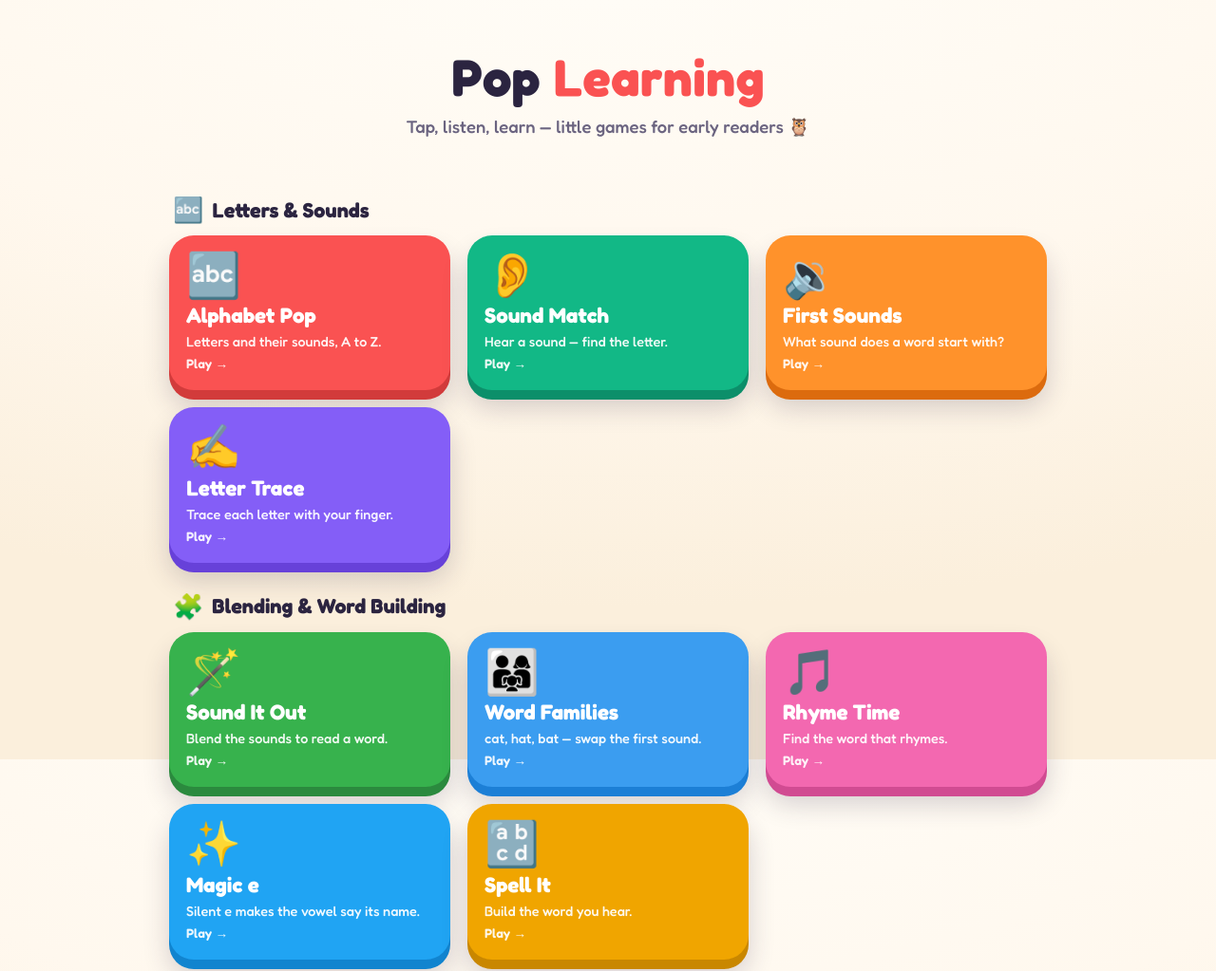
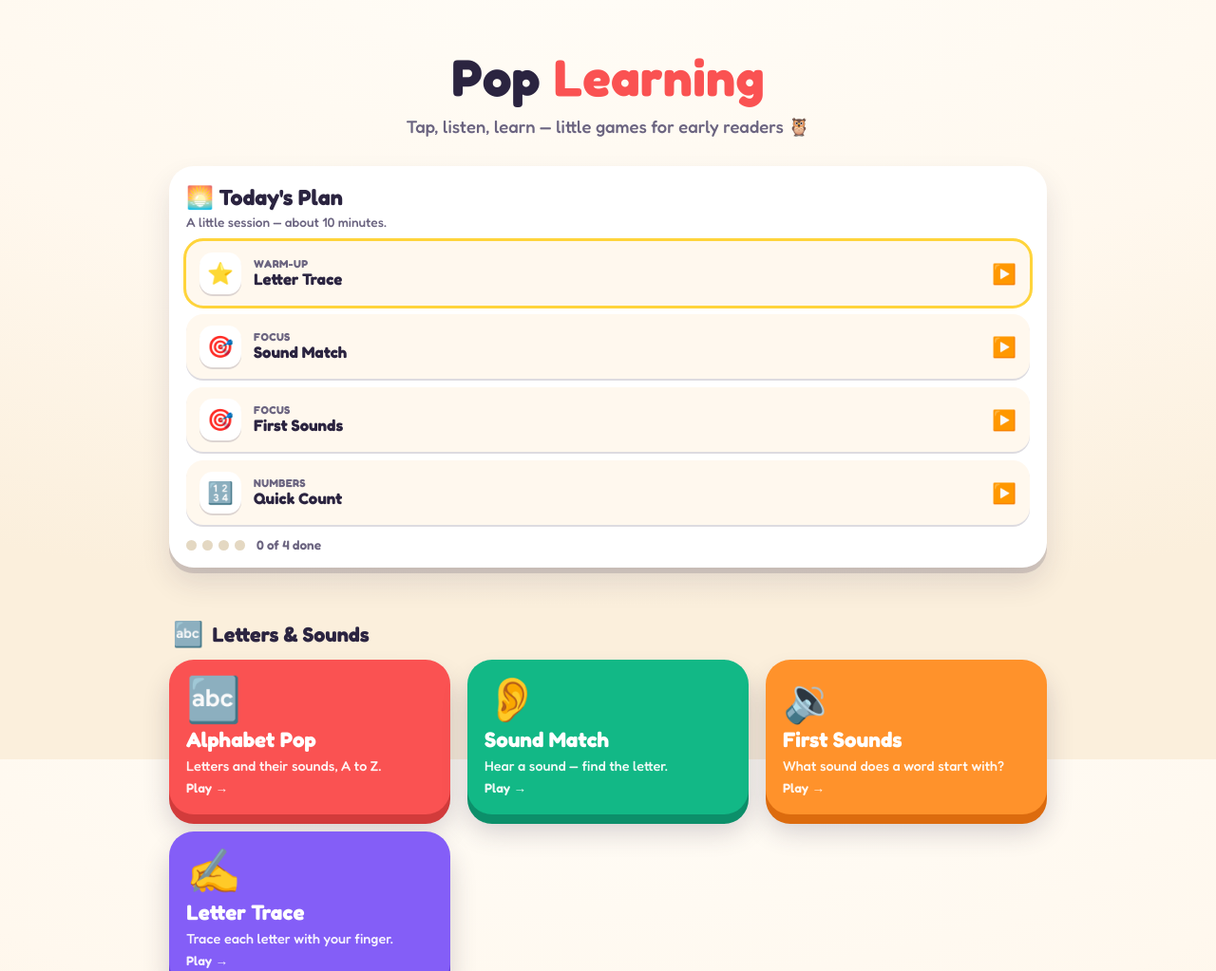
Before and after one commit to jclyons52/pop-learning, a plain HTML site: page index.html in a window 1280 px wide. Shown: the top 1023 px of the page at 95% size. Drawn offline with Linux system fonts and the light colour scheme.

Commit message:
Hub: Today's Plan card — adaptive steps, streak, finish celebration

```diff
--- a/index.html
+++ b/index.html
@@ -38,6 +38,47 @@
   .tile .desc{ font-size:.9rem; font-weight:500; opacity:.93; line-height:1.25; }
   .tile .go{ margin-top:auto; font-weight:600; font-size:.85rem; opacity:.92; }
 
+  /* ---------- today's plan ---------- */
+  .plan{
+    width:min(96vw, 960px); margin:clamp(14px,3vh,24px) auto 0; padding:0 18px;
+  }
+  .plan-card{
+    background:#fff; border-radius:26px; padding:18px 18px 16px;
+    box-shadow:0 6px 0 var(--shadow), 0 16px 30px rgba(43,36,64,.12);
+  }
+  .plan-head{ display:flex; align-items:center; justify-content:space-between; gap:10px; margin-bottom:4px; }
+  .plan-head h2{ margin:0; font-size:clamp(1.15rem,5vw,1.45rem); font-weight:700; }
+  .streak{
+    font-weight:700; font-size:.9rem; color:var(--ink);
+    background:#FFF3BF; border-radius:999px; padding:6px 12px; white-space:nowrap;
+  }
+  .plan-sub{ margin:0 0 12px; color:var(--ink-soft); font-size:.85rem; font-weight:500; }
+  .plan-steps{ display:flex; flex-direction:column; gap:9px; }
+  .step{
+    display:flex; align-items:center; gap:13px; text-decoration:none;
+    background:var(--paper); border-radius:18px; padding:12px 14px;
+    box-shadow:0 2px 0 var(--shadow); color:var(--ink);
+    transition:transform .08s ease, box-shadow .08s ease;
+  }
+  .step:active{ transform:translateY(2px); box-shadow:0 0 0 var(--shadow); }
+  .step .badge{
+    flex:0 0 auto; width:44px; height:44px; border-radius:14px; display:grid; place-items:center;
+    font-size:1.4rem; background:#fff; box-shadow:0 2px 0 var(--shadow);
+  }
+  .step .meta{ flex:1; min-width:0; display:flex; flex-direction:column; line-height:1.15; }
+  .step .role{ font-size:.72rem; font-weight:700; letter-spacing:.04em; text-transform:uppercase; color:var(--ink-soft); }
+  .step .name{ font-size:1.05rem; font-weight:700; }
+  .step .state{ flex:0 0 auto; font-size:1.3rem; }
+  .step.next{ outline:3px solid #FFD43B; outline-offset:0; }
+  .step.done{ opacity:.62; }
+  .step.done .name{ text-decoration:line-through; }
+  .plan-foot{ display:flex; align-items:center; gap:12px; margin-top:13px; }
+  .dots{ display:flex; gap:6px; }
+  .dot{ width:11px; height:11px; border-radius:50%; background:#E4D8C2; }
+  .dot.on{ background:linear-gradient(135deg,#FA5252,#FF922B); }
+  .plan-status{ font-size:.85rem; font-weight:600; color:var(--ink-soft); }
+  .plan-status.done{ color:#2B8A3E; }
+
   .footer{ text-align:center; padding:clamp(20px,5vh,40px) 18px calc(22px + env(safe-area-inset-bottom)); color:var(--ink-soft); }
   .footer-actions{ display:flex; justify-content:center; gap:10px; flex-wrap:wrap; margin-bottom:14px; }
   .pill{
@@ -59,6 +100,21 @@
     <p>Tap, listen, learn — little games for early readers 🦉</p>
   </header>
 
+  <section class="plan" id="planWrap" hidden>
+    <div class="plan-card">
+      <div class="plan-head">
+        <h2>🌅 Today's Plan</h2>
+        <span class="streak" id="streak" hidden></span>
+      </div>
+      <p class="plan-sub" id="planSub">A little session — about 10 minutes.</p>
+      <div class="plan-steps" id="planSteps"></div>
+      <div class="plan-foot">
+        <div class="dots" id="planDots"></div>
+        <span class="plan-status" id="planStatus"></span>
+      </div>
+    </div>
+  </section>
+
   <main id="main" aria-label="Choose a game"></main>
 
   <footer class="footer">
@@ -71,9 +127,50 @@
   </footer>
 
 <script src="shared/pop.js"></script>
+<script src="shared/plan.js"></script>
 <script>
 (function(){
   "use strict";
+
+  /* ----- Today's Plan ----- */
+  (function renderPlan(){
+    if(!Pop.plan) return;
+    var wrap = Pop.$("planWrap"), stepsEl = Pop.$("planSteps"),
+        dotsEl = Pop.$("planDots"), statusEl = Pop.$("planStatus"), streakEl = Pop.$("streak");
+    var steps = Pop.plan.today();
+    var nextSet = false;
+    stepsEl.innerHTML = "";
+    steps.forEach(function(s){
+      var a = Pop.el("a", { "class":"step" + (s.done ? " done" : ""), href:s.href });
+      if(!s.done && !nextSet){ a.className += " next"; nextSet = true; }
+      a.innerHTML =
+        '<span class="badge">'+s.roleIcon+'</span>' +
+        '<span class="meta"><span class="role">'+s.roleLabel+'</span><span class="name">'+s.name+'</span></span>' +
+        '<span class="state">'+(s.done ? "✅" : "▶️")+'</span>';
+      stepsEl.appendChild(a);
+    });
+
+    var comp = Pop.plan.completion();
+    dotsEl.innerHTML = "";
+    for(var i=0;i<comp.total;i++){
+      dotsEl.appendChild(Pop.el("span", { "class":"dot" + (i < comp.done ? " on" : "") }));
+    }
+
+    var res = Pop.plan.checkComplete();
+    var allDone = comp.done >= comp.total && comp.total > 0;
+    if(allDone){
+      statusEl.textContent = "🎉 All done today — see you tomorrow!";
+      statusEl.classList.add("done");
+      if(res.justCompleted) setTimeout(function(){ Pop.sparkle(Pop.$("planWrap")); }, 200);
+    } else {
+      statusEl.textContent = comp.done + " of " + comp.total + " done";
+    }
+
+    var st = res.streak || Pop.plan.streak();
+    if(st > 0){ streakEl.textContent = "🔥 " + st + (st===1 ? " day" : " day streak"); streakEl.hidden = false; }
+    wrap.hidden = false;
+  })();
+
   var CATEGORIES = [
     { title:"Letters & Sounds", icon:"🔤", items:[
       { href:"apps/alphabet-pop.html", ico:"🔤", name:"Alphabet Pop", desc:"Letters and their sounds, A to Z.", c:0 },
```
